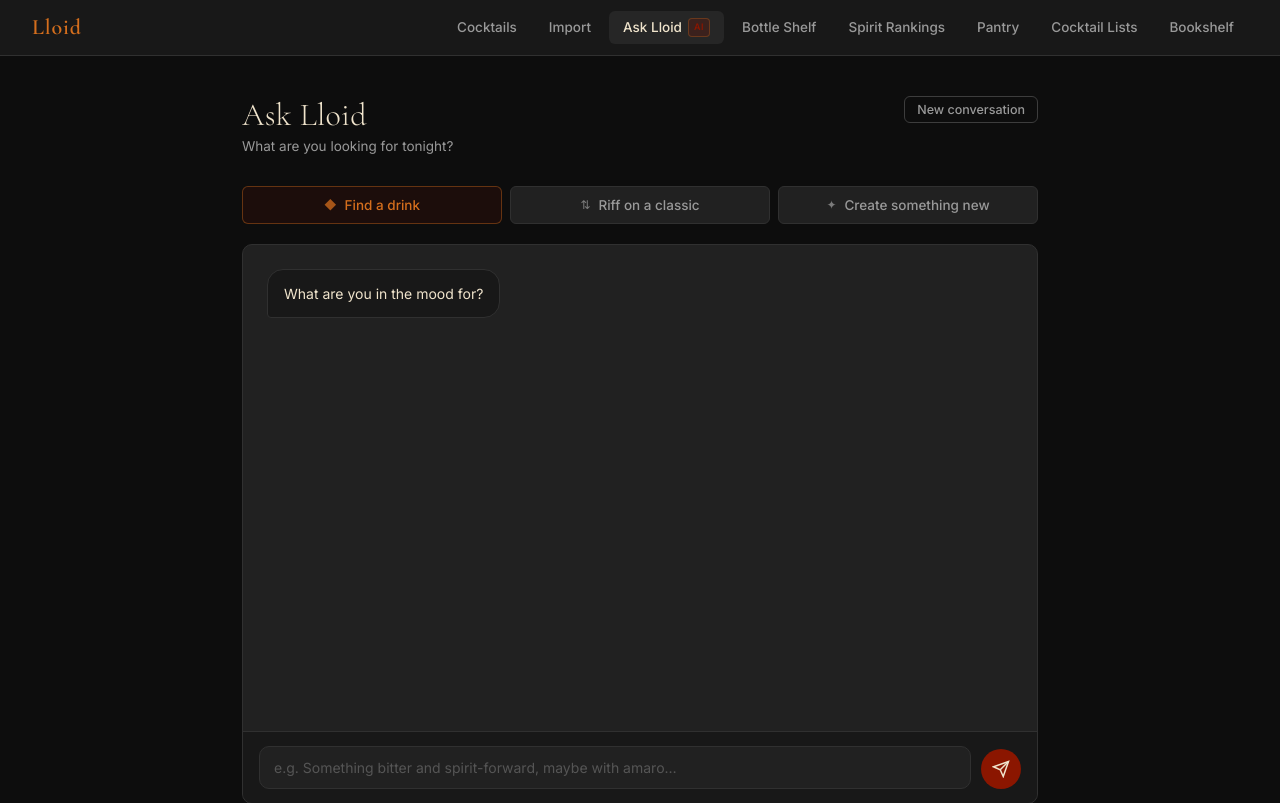
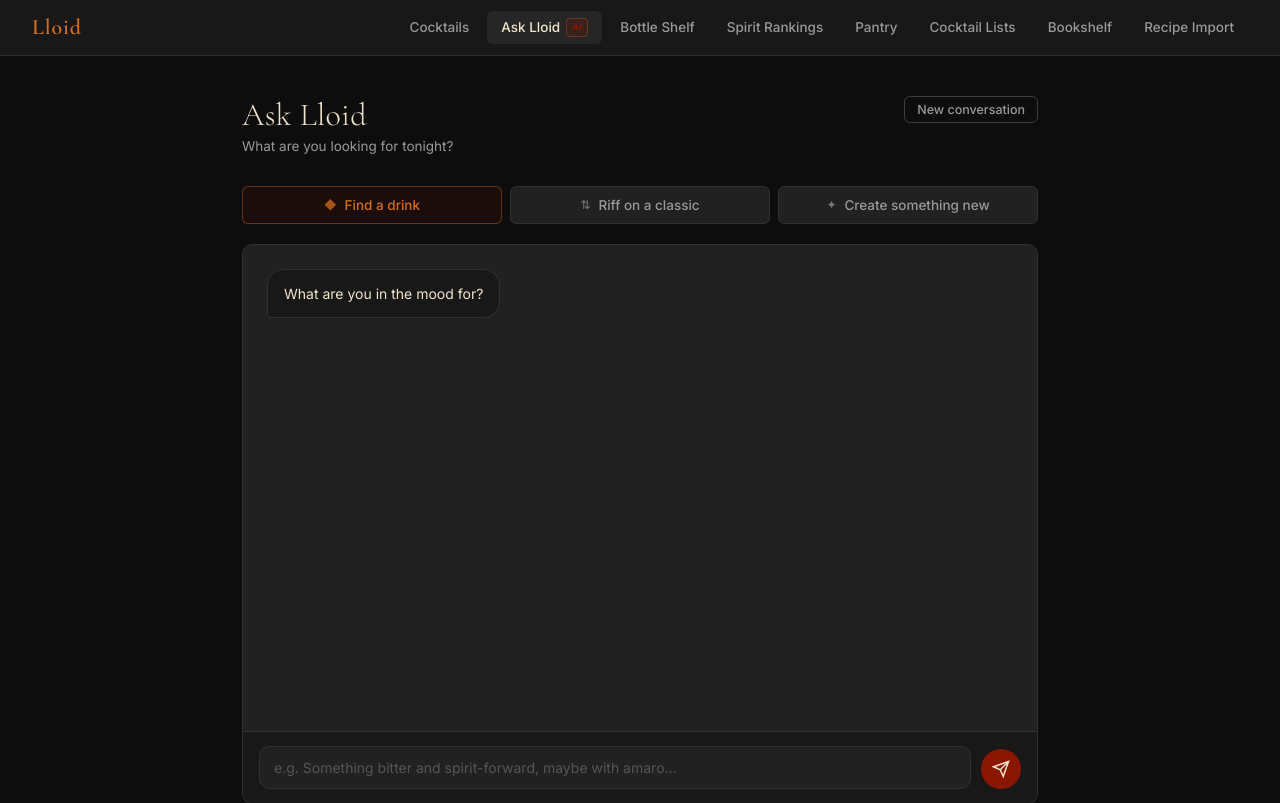
Before and after one commit to isgilman/Lloid, a Flask app: page /ask in a window 1280 px wide. Shown: the top 803 px of the page. Run offline with Flask 3, Linux system fonts and the light colour scheme.

Commit message:
Rename Import → Recipe Import, move to last nav position

```diff
--- a/templates/base.html
+++ b/templates/base.html
@@ -18,10 +18,6 @@
         <a href="{{ url_for('cocktails') }}"
            class="nav-link {% if request.endpoint in ['cocktails', 'cocktail_detail', 'cocktail_new', 'cocktail_edit'] %}active{% endif %}">
           Cocktails
-        </a>
-        <a href="{{ url_for('import_page') }}"
-           class="nav-link {% if request.endpoint == 'import_page' %}active{% endif %}">
-          Import
         </a>
         <a href="{{ url_for('ask') }}"
            class="nav-link nav-ai {% if request.endpoint in ['ask', 'ask_stream', 'ask_save'] %}active{% endif %}">
@@ -47,6 +43,10 @@
            class="nav-link {% if request.endpoint == 'bookshelf' %}active{% endif %}">
           Bookshelf
         </a>
+        <a href="{{ url_for('import_page') }}"
+           class="nav-link {% if request.endpoint == 'import_page' %}active{% endif %}">
+          Recipe Import
+        </a>
       </div>
     </div>
   </nav>
```
